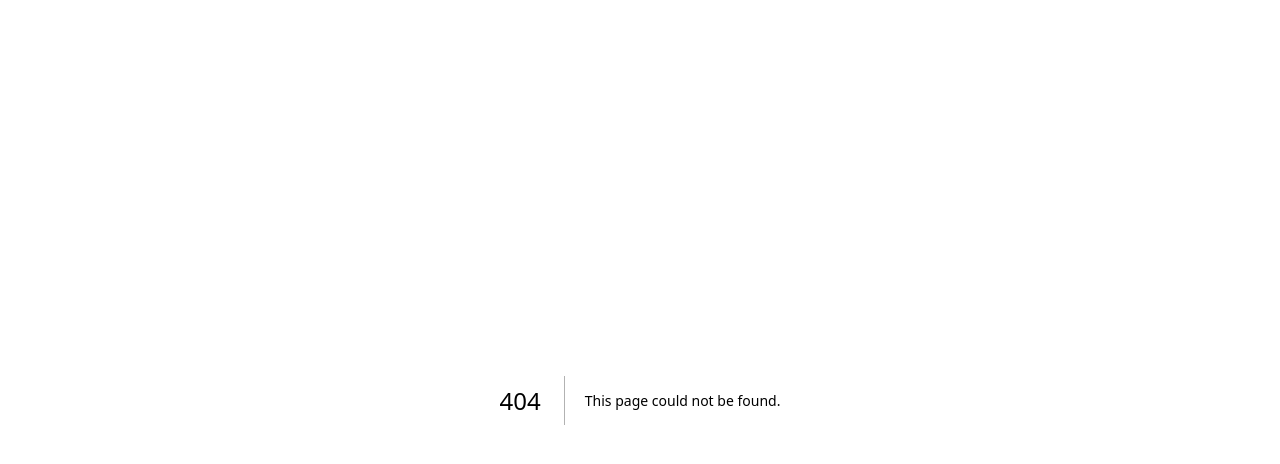
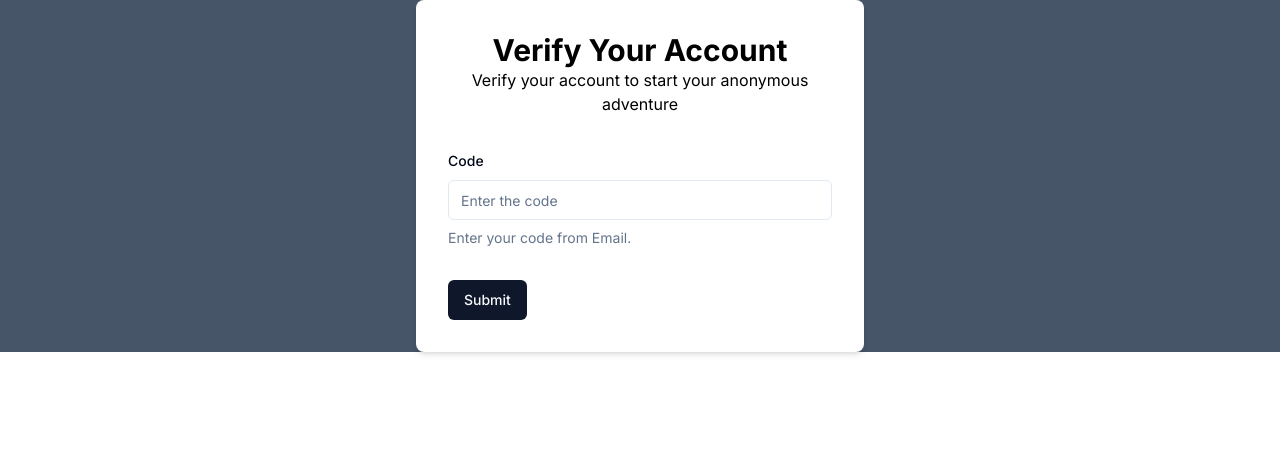
Before and after one commit to pradhyumvyas/Real_Review, a Next.js app: page /verify/1 in a window 1280 px wide. Before the commit this address had no page. Shown: the top 464 px of the page. Built offline with nearby package versions, Linux system fonts and the light colour scheme.

Commit message:
Verifification code completed

```diff
--- a/src/app/(auth)/sign-up/page.tsx
+++ b/src/app/(auth)/sign-up/page.tsx
@@ -98,8 +98,8 @@
     <div className = "flex justify-center items-center bg-slate-600">
       <div className="w-full max-w-md p-8 space-y-8 bg-white rounded-lg shadow-md">
         <div className="text-center">
-          <h1 className="text-3xl font-bold text-white">Join Real Reviews</h1>
-          <p className="text-white">
+          <h1 className="text-3xl font-bold text-black">Join Real Reviews</h1>
+          <p className="text-black">
             Sign up tp start your anonymous adventure
           </p>
         </div>
--- /dev/null
+++ b/src/app/(auth)/verify/[username]/page.tsx
@@ -0,0 +1,88 @@
+"use client"
+
+import { useToast } from "@/components/ui/use-toast";
+import { VerifySchema } from "@/schemas/verifySchema";
+import { ApiResponse } from "@/types/ApiResponse";
+import { zodResolver } from "@hookform/resolvers/zod";
+import axios, { AxiosError } from "axios";
+import { useRouter, useParams } from "next/navigation";
+import React from "react";
+import { useForm } from "react-hook-form";
+import * as z from "zod";
+import { Form, FormField, FormItem, FormDescription, FormControl, FormLabel, FormMessage } from "@/components/ui/form";
+import { Input } from "@/components/ui/input"
+import { Button } from "@/components/ui/button";
+import { Loader2 } from "lucide-react";
+
+const VerifyAccount = () => {
+  const router = useRouter();
+  const param = useParams();
+
+  const { toast } = useToast();
+
+  const form = useForm<z.infer<typeof VerifySchema>>({
+    resolver: zodResolver(VerifySchema),
+  });
+
+  const onSubmit = async (data: z.infer<typeof VerifySchema>) => {
+    console.log("submit dataaa",data);
+    try {
+      const response = await axios.post("/api/verify-code", {
+        username: param.username,
+        code: data.code,
+      });
+
+      toast({
+        title: response.data.message,
+        description: "You can now sign in",
+      });
+      router.push("/sign-in");
+    } catch (err) {
+      const axiosError = err as AxiosError<ApiResponse>;
+      let errorMessage =
+        axiosError.response?.data.message ||
+        "An error occurred while verifying account";
+
+      toast({
+        title: "Verification failed",
+        description: errorMessage
+      });
+    }
+  };
+
+  return (
+    <div className="flex justify-center items-center bg-slate-600">
+      <div className="w-full max-w-md p-8 space-y-8 bg-white rounded-lg shadow-md">
+        <div className="text-center">
+          <h1 className="text-3xl font-bold text-black">Verify Your Account</h1>
+          <p className="text-black">
+            Verify your account to start your anonymous adventure
+          </p>
+        </div>
+        <Form {...form}>
+          <form onSubmit={form.handleSubmit(onSubmit)} className="space-y-8">
+            <FormField
+              control={form.control}
+              name="code"
+              render={({ field }) => (
+                <FormItem>
+                  <FormLabel>Code</FormLabel>
+                  <FormControl>
+                    <Input placeholder="Enter the code" {...field} />
+                  </FormControl>
+                  <FormDescription>
+                    Enter your code from Email.
+                  </FormDescription>
+                  <FormMessage />
+                </FormItem>
+              )}
+            />
+            <Button type="submit">Submit</Button>
+          </form>
+        </Form>
+      </div>
+    </div>
+  );
+};
+
+export default VerifyAccount;
```
